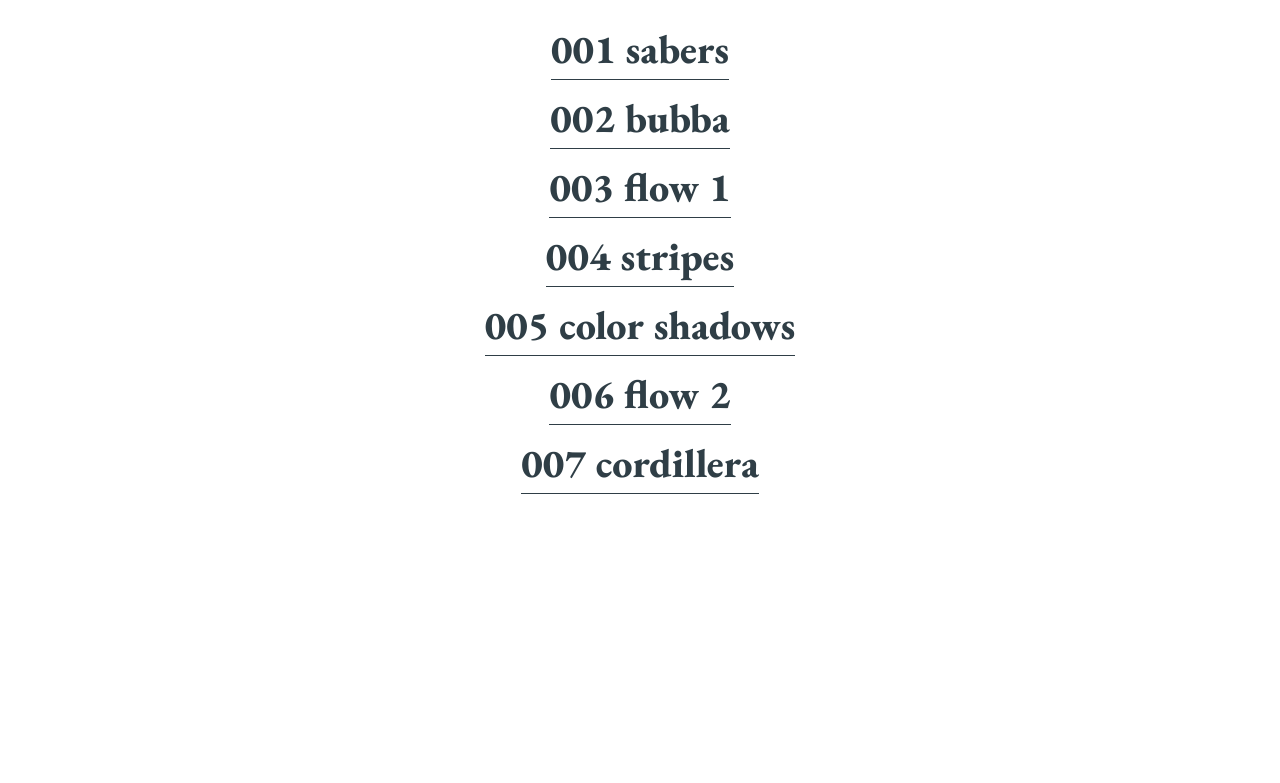
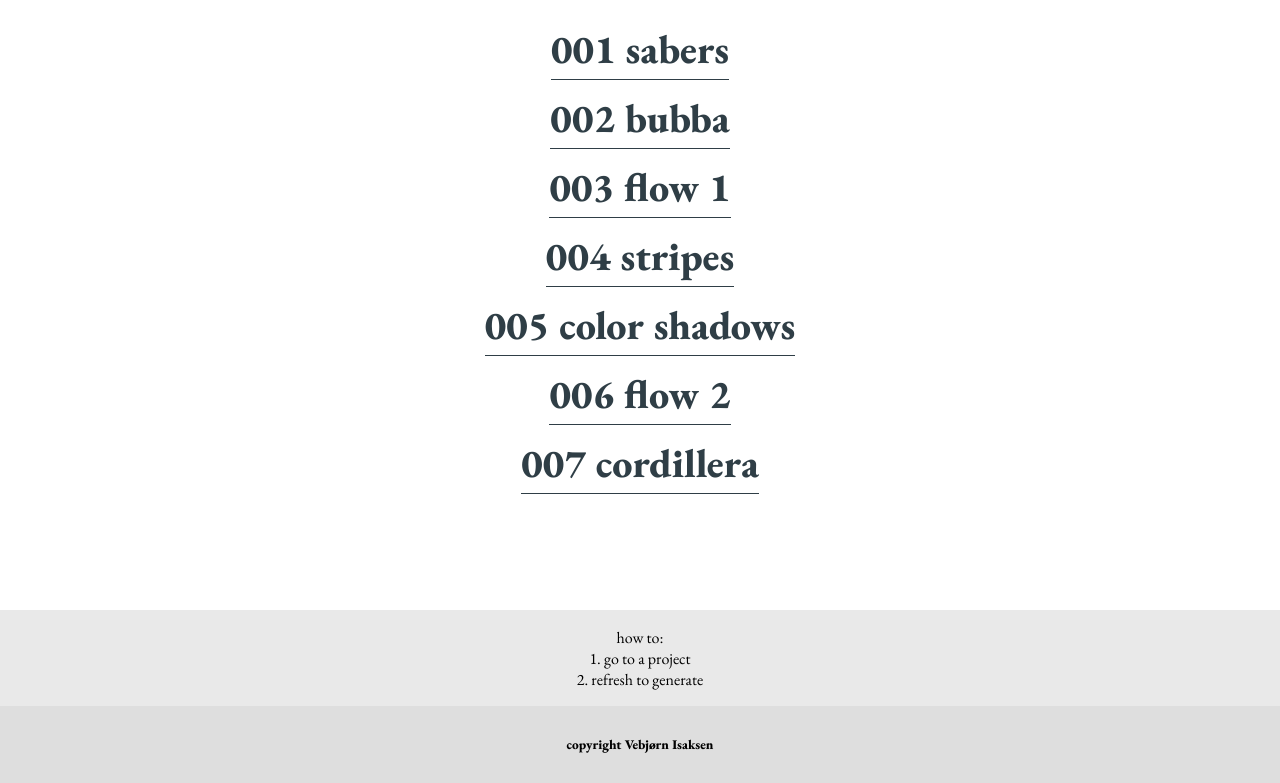
Before and after one commit to vebits/vebits-codes, a React (Create React App) app: page / in a window 1280 px wide. Shown: the part 344-1127 px from the top of the page. Before the commit the page ends 954 px from the top, so only its background shows below. Built offline with nearby package versions, Linux system fonts and the light colour scheme; what chromotome would draw is missing.

Commit message:
footer home

```diff
--- a/src/007 cordillera/Cordillera.js
+++ b/src/007 cordillera/Cordillera.js
@@ -32,7 +32,6 @@ function Cordillera() {
     dim = 1024;
   }
   var m = dim / DEFAULT_SIZE;
-  console.log(m);
 
   // PALETTE
   const palette = Palettes[rnd.random_int(0, Palettes.length - 1)];
--- a/src/Home.js
+++ b/src/Home.js
@@ -1,3 +1,4 @@
+import Footer from "Footer";
 import React from "react";
 import { Link } from "react-router-dom";
 import styled, { css } from "styled-components";
@@ -60,6 +61,7 @@ const StyledRRLink = styled(Link)`
 
 const Home = () => {
   return (
+    <>
       <Page>
         <AboutSection>
           <Title>About.</Title>
@@ -76,6 +78,8 @@ const Home = () => {
           <StyledRRLink to="/cordillera">007 cordillera</StyledRRLink>
         </ProjectSection>
       </Page>
+      <Footer />
+    </>
   );
 };
 
```
Lines whose indentation alone changed are shown as unchanged.
